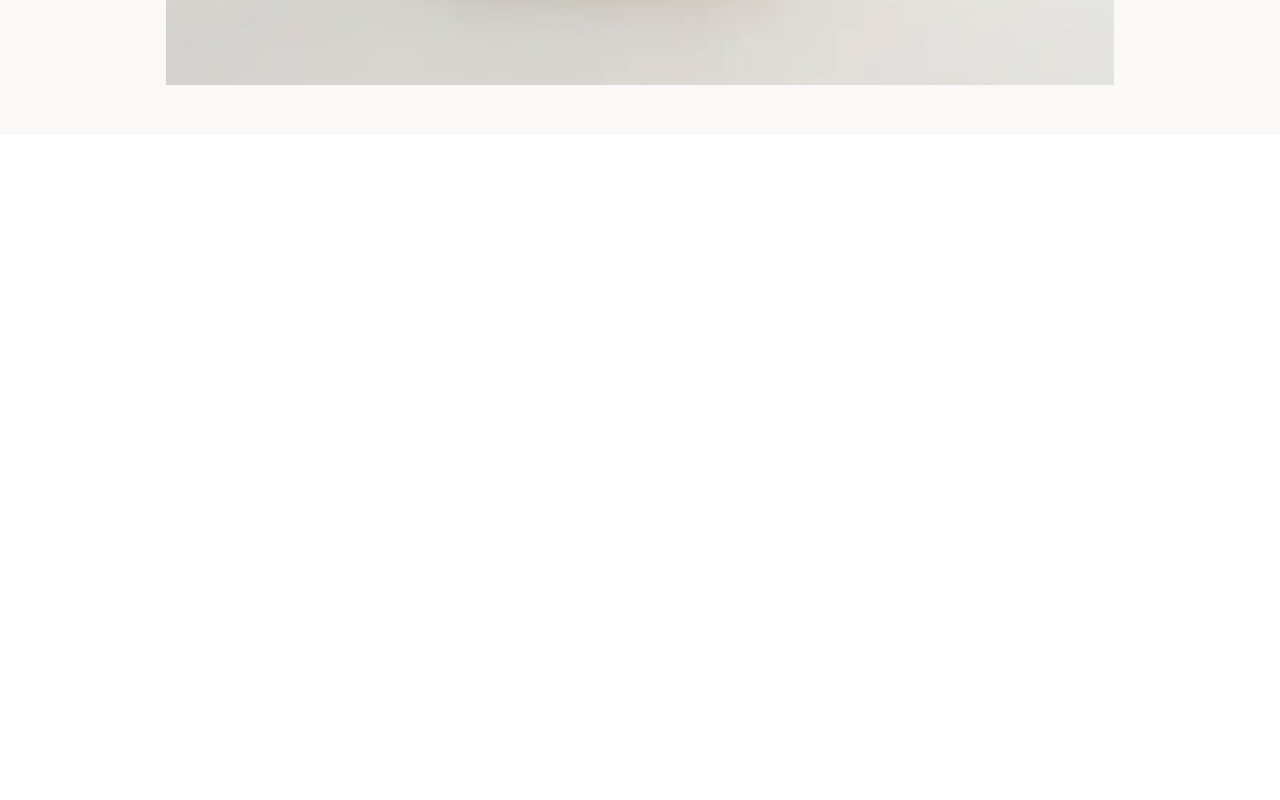
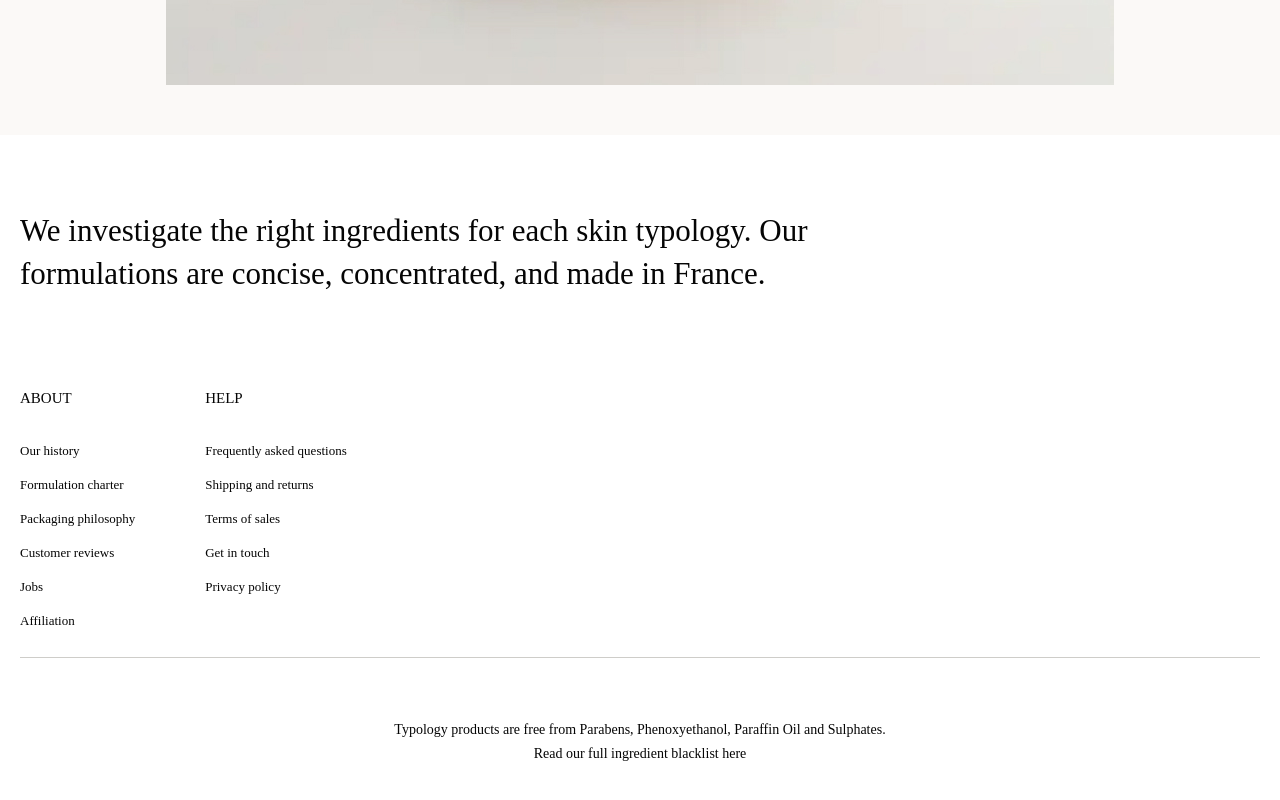
Before and after one commit to Andriikryl/typologi-web, a Next.js app: page / in a window 1280 px wide. Shown: the part 6017-6817 px from the top of the page. Before the commit the page ends 6152 px from the top, so only its background shows below. Built offline with nearby package versions, Linux system fonts and the light colour scheme.

Commit message:
add footer component

```diff
--- a/src/app/layout.tsx
+++ b/src/app/layout.tsx
@@ -4,6 +4,7 @@ import "./globals.css";
 import Header from "@/components/header/Header";
 import Prewe from "@/components/prewe/Prewe";
 import Cursor from "@/components/cursor/Cursor";
+import Footer from "@/components/footer/Footer";
 
 const inter = Inter({ subsets: ["latin"] });
 
@@ -24,6 +25,7 @@ export default function RootLayout({
         <Header />
         <Cursor />
         <main>{children}</main>
+        <Footer />
       </body>
     </html>
   );
--- /dev/null
+++ b/src/components/footer/Footer.tsx
@@ -0,0 +1,103 @@
+import React from "react";
+import { Container } from "../container/Container";
+import styles from "./style.module.css";
+import Link from "next/link";
+const aboutFooterData = [
+  {
+    id: "1",
+    title: "Our history",
+  },
+  {
+    id: "2",
+    title: "Formulation charter",
+  },
+  {
+    id: "3",
+    title: "Packaging philosophy",
+  },
+  {
+    id: "4",
+    title: "Customer reviews",
+  },
+  {
+    id: "5",
+    title: "Jobs",
+  },
+  {
+    id: "6",
+    title: "Affiliation",
+  },
+];
+const helpFooterData = [
+  {
+    id: "1",
+    title: "Frequently asked questions",
+  },
+  {
+    id: "2",
+    title: "Shipping and returns",
+  },
+  {
+    id: "3",
+    title: "Terms of sales",
+  },
+  {
+    id: "4",
+    title: "Get in touch",
+  },
+  {
+    id: "5",
+    title: "Privacy policy",
+  },
+];
+export default function Footer() {
+  return (
+    <footer className={styles.footer}>
+      <Container>
+        <h3 className={styles.footer__title}>
+          We investigate the right ingredients for each skin typology. Our
+          formulations are concise, concentrated, and made in France.
+        </h3>
+        <div className={styles.content__wrapper}>
+          <div className={styles.footer__nav}>
+            <h4 className={styles.nav__title}>About</h4>
+            <ul className={styles.nav__list} role="list">
+              {aboutFooterData.map(({ title, id }) => {
+                return (
+                  <li key={id} className={styles.nav__item}>
+                    <Link className={styles.nav__link} href={"#"}>
+                      {title}
+                    </Link>
+                  </li>
+                );
+              })}
+            </ul>
+          </div>
+          <div className={styles.footer__nav}>
+            <h4 className={styles.nav__title}>Help</h4>
+            <ul className={styles.nav__list} role="list">
+              {helpFooterData.map(({ title, id }) => {
+                return (
+                  <li key={id} className={styles.nav__item}>
+                    <Link className={styles.nav__link} href={"#"}>
+                      {title}
+                    </Link>
+                  </li>
+                );
+              })}
+            </ul>
+          </div>
+        </div>
+        <div className={styles.bootom__footer}>
+          <p className={styles.description}>
+            Typology products are free from Parabens, Phenoxyethanol, Paraffin
+            Oil and Sulphates.
+          </p>
+          <p className={styles.description}>
+            Read our full ingredient blacklist here
+          </p>
+        </div>
+      </Container>
+    </footer>
+  );
+}
--- /dev/null
+++ b/src/components/footer/style.module.css
@@ -0,0 +1,58 @@
+.footer{
+    margin-block-start: 75px;
+}
+.footer__title{
+    color: #050505;
+    font-family: Product Sans Infanity;
+    font-size: 31px;
+    font-style: normal;
+    font-weight: 400;
+    line-height: 42.5px;
+    margin-block-end: 90px;
+}
+
+.content__wrapper{
+    display: flex;
+    margin-block-end: 10px;
+    gap: 70px;
+}
+
+.nav__list{
+    padding-inline-start: 0px;
+    display: flex;
+    flex-direction: column;
+    gap: 10px;
+}
+.nav__link{
+    text-decoration: none;
+    color: #050505;
+    font-family: Product Sans Infanity;
+    font-size: 13px;
+    font-style: normal;
+    font-weight: 400;
+    line-height: 19.5px; /* 150% */
+}
+.nav__title{
+    color: #050505;
+    font-family: Product Sans Infanity;
+    font-size: 15px;
+    font-style: normal;
+    font-weight: 400;
+    line-height: 26px; /* 173.333% */
+    text-transform: uppercase;
+    margin-block-end: 26px;
+}
+.bootom__footer{
+    border-top: 1px solid #CECDC9;
+    padding-block-start: 60px;
+    margin-block-end: 40px;
+}
+.description{
+    color: #050505;
+    font-family: Product Sans Infanity;
+    font-size: 14px;
+    font-style: normal;
+    font-weight: 400;
+    line-height: 24px;
+    text-align: center;
+}
```
Also changed, not shown: public/logo/certified.svg (added).
